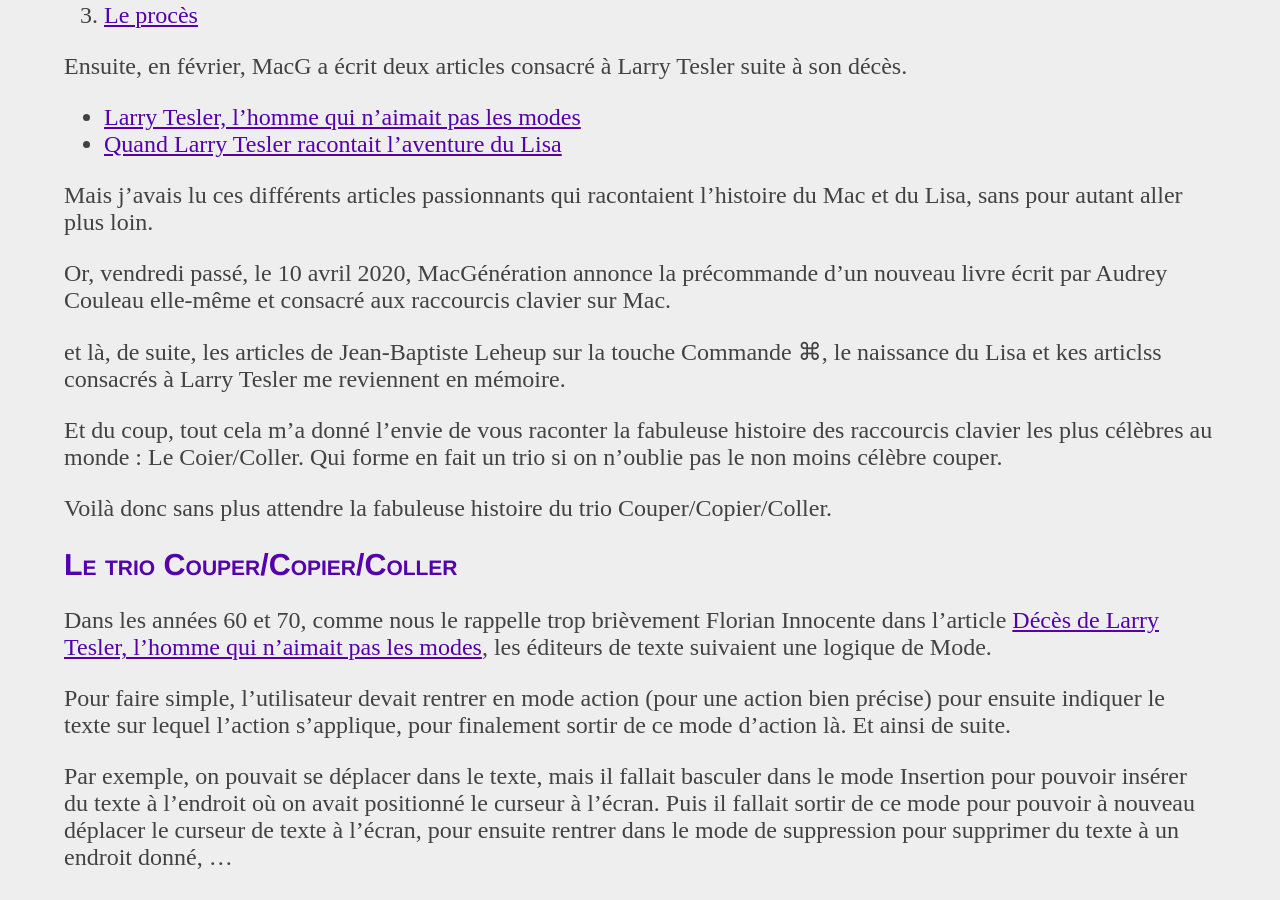
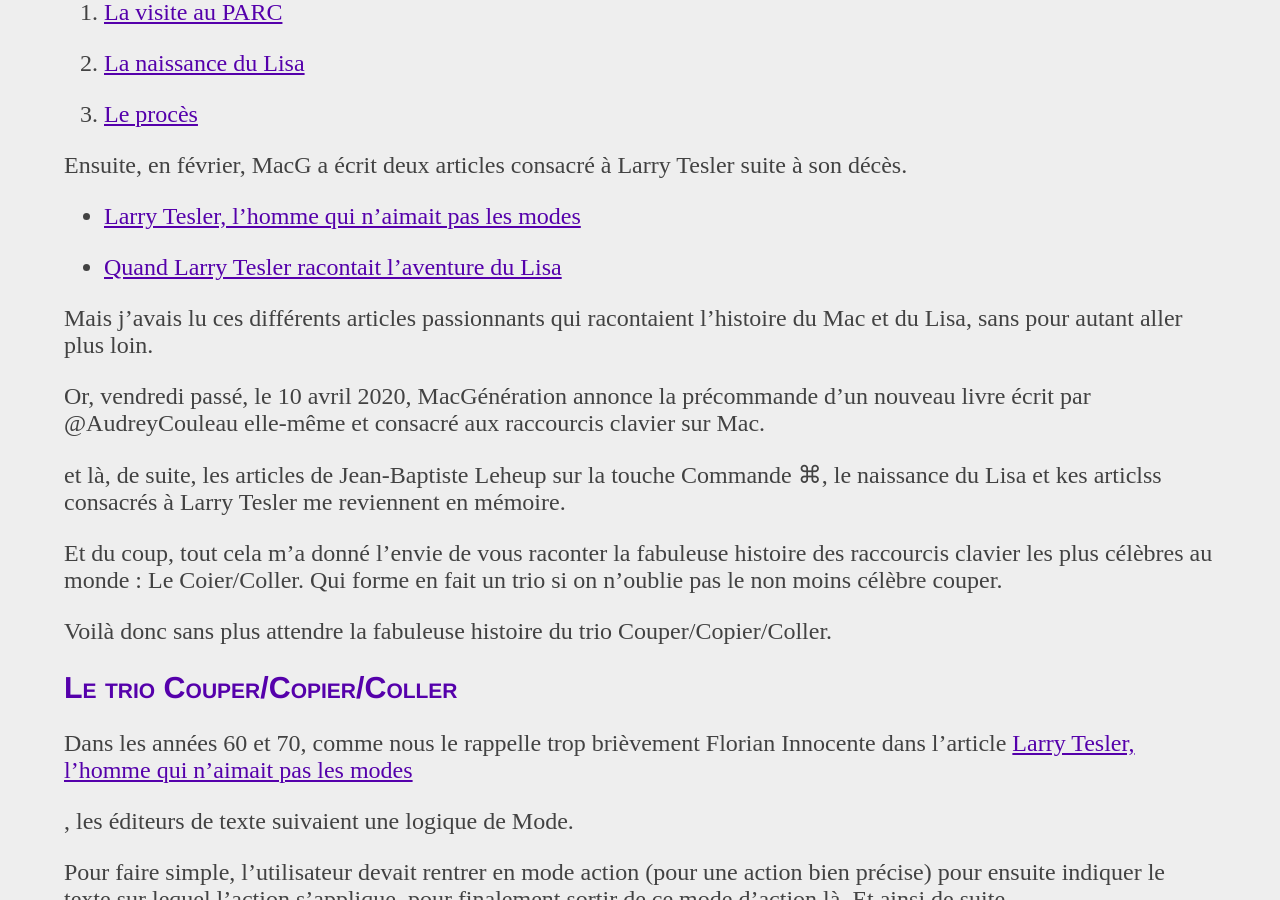
Before and after one commit to MarcosIckx/PreviewMarcosxNet, a Jekyll site: the page built from _posts/2020/2020-04-15-Histoire-de-raccourcis-clavier-apple-partie1-le-trio-couper-copier-coller.md, in a window 1280 px wide and 900 px high, scrolled down 631 px. Built offline with Jekyll 4.4.1, drawn with Linux system fonts in a browser that asks for light colours; some of the changed lines change nothing that is shown.

Commit message:
Update 2020-04-15-Histoire-de-raccourcis-clavier-apple-partie1-le-trio-couper-copier-coller.md
Usage of include link

```diff
--- a/_posts/2020/2020-04-15-Histoire-de-raccourcis-clavier-apple-partie1-le-trio-couper-copier-coller.md
+++ b/_posts/2020/2020-04-15-Histoire-de-raccourcis-clavier-apple-partie1-le-trio-couper-copier-coller.md
@@ -5,17 +5,44 @@
 redirect_from: /2020/04/15/Histoire-de-raccourcis-clavier-apple-partie1-le-trio-couper-copier-coller.html
 tags: [Raccourcis Clavier, Petites Histoires]
 category: Raccourcis Clavier
+liens:
+  article-touche-cmd:
+    id: article-touche-cmd
+    url: https://www.macg.co/aapl/2020/02/dou-vient-la-touche-commande-de-nos-claviers-111943
+    title: "D’où vient la touche commande Cmd (⌘) de nos claviers ?"
+    alt: "un article que j’ai trouvé fabuleusement bien écrit et raconté par Jean-Baptiste Leheup"
+  xerox-1:
+    id: xerox-1
+    url: https://www.macg.co/aapl/2020/01/lisa-et-macintosh-et-si-xerox-avait-en-fait-tout-invente-111081
+    title: "Lisa et Macintosh: Et si Xerox avait en fait tout inventé - Partie 1: La visite au PARC"
+    alt: "La visite au PARC"
+  xerox-2:
+    id: xerox-2
+    url: https://www.macg.co/aapl/2020/01/lisa-et-macintosh-et-si-xerox-avait-en-fait-tout-invente-partie-2-111085
+    title: "Lisa et Macintosh: Et si Xerox avait en fait tout inventé - Partie 2: La naissance du Lisa"
+    alt: "La naissance du Lisa"
+  xerox-3:
+    id: xerox-3
+    url: https://www.macg.co/aapl/2020/01/lisa-et-macintosh-et-si-xerox-avait-en-fait-tout-invente-partie-3-111087
+    title: "Lisa et Macintosh: Et si Xerox avait en fait tout inventé - Partie 3: Le procès"
+    alt: "Le procès"
+  larry-tesler-1:
+    id: larry-tesler-1
+    url: https://www.macg.co/ailleurs/2020/02/deces-de-larry-tesler-lhomme-qui-naimait-pas-les-modes-112053
+    title: "Larry Tesler, l’homme qui n’aimait pas les modes"
+    alt: "Larry Tesler, l’homme qui n’aimait pas les modes"
+  larry-tesler-2:
+    id: larry-tesler-2
+    url: https://www.macg.co/ailleurs/2020/02/1985-quand-larry-tesler-racontait-laventure-du-lisa-112057
+    title: "Quand Larry Tesler racontait l’aventure du Lisa"
+    alt: "Quand Larry Tesler racontait l’aventure du Lisa"
 otherLinks:
    - title: "Un Raccourci clavier qui gagne à être connu : Cmd E"
-     url: /2022/11/13/Raccourci-Clavier-Cmd-E.html
+     url: /2022/11/13/Raccourci-Clavier-Cmd-E/
 ---
-
-
 ## Introduction
 
-J’avais lu sur MacG au début de cette année 2020
-[un article que j’ai trouvé fabuleusement bien écrit et raconté par Jean-Baptiste Leheup][article-touche-cmd]
-, retraçant l’histoire de la touche ⌘
+J’avais lu sur MacG au début de cette année 2020 {% include link.html link=page.liens.article-touche-cmd %}, retraçant l’histoire de la touche ⌘
 aussi appelée la touche commande,
 ou touche pomme car à l’époque du Lisa,
 c’était le symbole  qui figurait sur cette touche,
@@ -25,18 +52,16 @@
 toujours lui, a publié, toujours sur MacG,
 une série d’ articles intitulés «Xerox, le vrai père du Macintosh ?»
 
-1. [La visite au PARC][xerox-1]
-1. [La naissance du Lisa][xerox-2]
-1. [Le procès][xerox-3]
+1. {% include link.html link=page.liens.xerox-1 %}
+1. {% include link.html link=page.liens.xerox-2 %}
+1. {% include link.html link=page.liens.xerox-3 %}
 
 Ensuite, en février, MacG a écrit
 deux articles consacré à Larry Tesler
 suite à son décès.
 
-* [Larry Tesler, l’homme qui n’aimait pas les modes][larry-tesler-1]
-* [Quand Larry Tesler racontait l’aventure du Lisa][larry-tesler-2]
-
-
+* {% include link.html link=page.liens.larry-tesler-1 %}
+* {% include link.html link=page.liens.larry-tesler-2 %}
 
 
 Mais j’avais lu ces différents articles passionnants qui racontaient
@@ -44,7 +69,7 @@
 
 Or, vendredi passé, le 10 avril 2020,
 MacGénération annonce la précommande d’un nouveau livre
-écrit par Audrey Couleau elle-même et consacré aux raccourcis clavier sur Mac.
+écrit par @AudreyCouleau elle-même et consacré aux raccourcis clavier sur Mac.
 
 
 et là, de suite, les articles de Jean-Baptiste Leheup sur la touche Commande ⌘, le naissance du Lisa et kes articlss consacrés à Larry Tesler me reviennent en mémoire.
@@ -58,7 +83,7 @@
 
 
 Dans les années 60 et 70, comme nous le rappelle trop  brièvement Florian Innocente dans l’article
-[Décès de Larry Tesler, l’homme qui n’aimait pas les modes][Larry-Tesler-1],
+{% include link.html link=page.liens.larry-tesler-1 %},
 les éditeurs de texte suivaient une logique de Mode.
 
 Pour faire simple, l’utilisateur devait rentrer en mode action (pour une action bien précise)
@@ -165,10 +190,3 @@
 Et donc, le symbole ^ était le symbole le plus approprié pour la touche de contrôle CTRL.
 
 Voilà, je suis bien conscient que cet article n’est pas publiable tel quel mais je suis sûr que Jean-Baptise Leheup pourra en faire un article merveilleux, voire même 2 articles (un sur la touche CTRL et un autre sur le copier/coller).
-
-[article-touche-cmd]: https://www.macg.co/aapl/2020/02/dou-vient-la-touche-commande-de-nos-claviers-111943 "D’où vient la touche commande ⌘ de nos claviers"
-[xerox-1]: https://www.macg.co/aapl/2020/01/lisa-et-macintosh-et-si-xerox-avait-en-fait-tout-invente-111081 "Lisa et Macintosh: Et si Xerox avait en fait tout inventé - Partie 1: La visite au PARC"
-[xerox-2]: https://www.macg.co/aapl/2020/01/lisa-et-macintosh-et-si-xerox-avait-en-fait-tout-invente-partie-2-111085 "Lisa et Macintosh: Et si Xerox avait en fait tout inventé - Partie 2: La naissance du Lisa"
-[xerox-3]: https://www.macg.co/aapl/2020/01/lisa-et-macintosh-et-si-xerox-avait-en-fait-tout-invente-partie-3-111087 "Lisa et Macintosh: Et si Xerox avait en fait tout inventé - Partie 3: Le procès"
-[larry-tesler-1]: https://www.macg.co/ailleurs/2020/02/deces-de-larry-tesler-lhomme-qui-naimait-pas-les-modes-112053 "Larry Tesler, l’homme qui n’aimait pas les modes"
-[larry-tesler-2]: https://www.macg.co/ailleurs/2020/02/1985-quand-larry-tesler-racontait-laventure-du-lisa-112057 "Quand Larry Tesler racontait l’aventure du Lisa"
```
